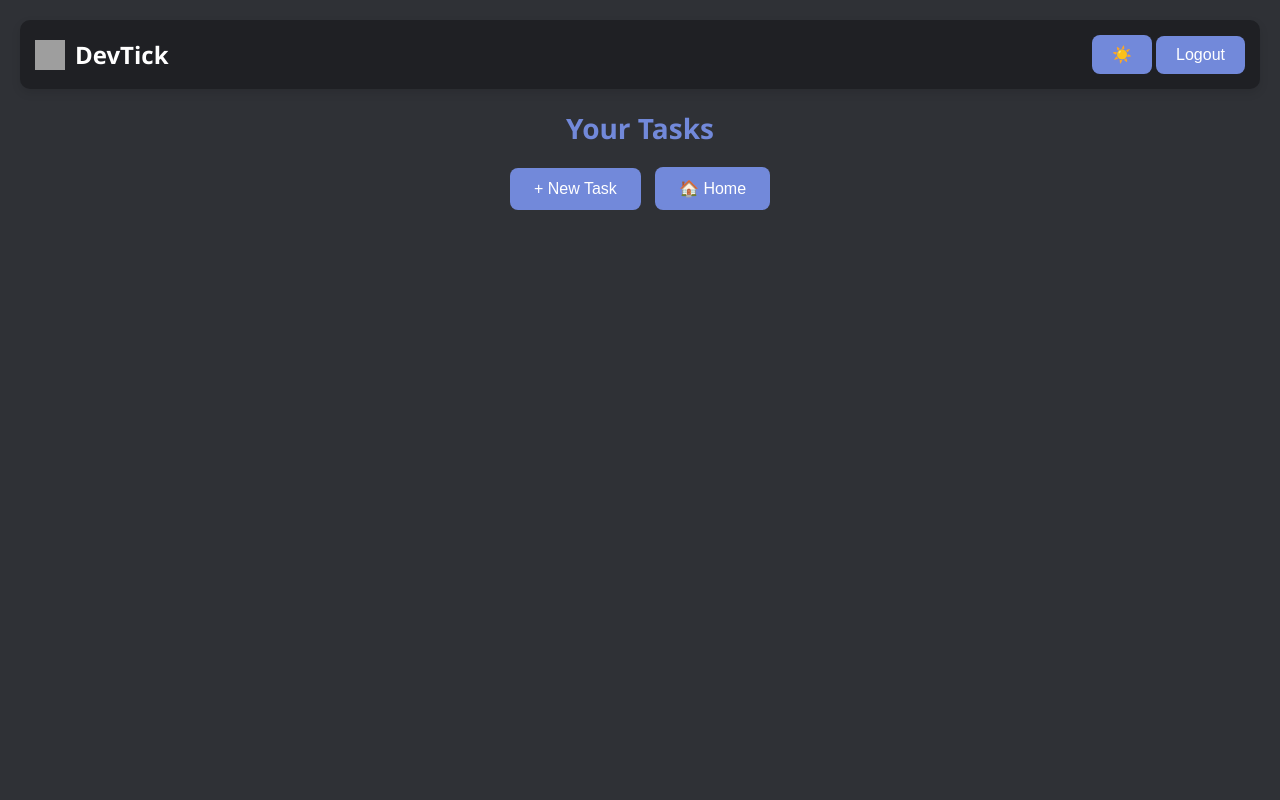
After one commit to SarveshwarSenthilKumar/DevTick, a Flask app: template templates/viewTasks.html in a window 1280 px wide. The commit adds this page. Run offline with Flask 3, Linux system fonts and the light colour scheme; the template is opened without the code that fills it, so the values that code supplies are empty; grey boxes are pictures that could not be loaded.

Commit message:
Basic View Tasks Functionality

```diff
--- a/templates/homepage.html
+++ b/templates/homepage.html
@@ -318,7 +318,7 @@
     }
 
     // Task Management Functions
-    function checkTasks() { alert("Checking tasks..."); }
+    function checkTasks() { window.location.href = "/tasks/getTasks"; }
     function createTask() { window.location.href = "/tasks/createtask"; }
     function checkContacts() { alert("Viewing contacts..."); }
     function createContact() { alert("Creating new contact..."); }
--- /dev/null
+++ b/templates/viewTasks.html
@@ -0,0 +1,260 @@
+<!DOCTYPE html>
+<html lang="en">
+<head>
+    <meta charset="UTF-8">
+    <title>Your Tasks - DevTick</title>
+    <link rel="icon" type="image/png" href="https://i.ibb.co/KjnRR0ky/image-2025-04-02-195727739.png">
+    <meta name="viewport" content="width=device-width, initial-scale=1.0">
+    <style>
+        * { margin: 0; padding: 0; box-sizing: border-box; }
+
+        body {
+            font-family: 'Segoe UI', Tahoma, Geneva, Verdana, sans-serif;
+            background-color: #2f3136;
+            color: white;
+            min-height: 100vh;
+            padding: 20px;
+        }
+
+        header {
+            width: 100%;
+            background-color: #1f2024;
+            color: white;
+            padding: 15px;
+            display: flex;
+            justify-content: space-between;
+            align-items: center;
+            border-radius: 10px;
+            margin-bottom: 20px;
+            box-shadow: 0 4px 10px rgba(0, 0, 0, 0.1);
+        }
+
+        .logo {
+            font-size: 24px;
+            font-weight: bold;
+            display: flex;
+            align-items: center;
+            gap: 10px;
+        }
+
+        .logo img {
+            width: 30px;
+            height: 30px;
+        }
+
+        .theme-toggle-btn, .logout-btn {
+            background-color: #7289da;
+            color: white;
+            cursor: pointer;
+            border: none;
+            padding: 10px 20px;
+            font-size: 16px;
+            border-radius: 8px;
+            transition: background-color 0.3s;
+        }
+
+        .theme-toggle-btn:hover, .logout-btn:hover {
+            background-color: #5b6eae;
+        }
+
+        h2 {
+            font-size: 28px;
+            margin-bottom: 20px;
+            text-align: center;
+            color: #7289da;
+        }
+
+        .task-container {
+            display: grid;
+            grid-template-columns: repeat(auto-fill, minmax(340px, 1fr));
+            gap: 20px;
+        }
+
+        .task-card {
+            background-color: #36393f;
+            border-radius: 10px;
+            padding: 20px;
+            box-shadow: 0 4px 10px rgba(0, 0, 0, 0.2);
+            display: flex;
+            flex-direction: column;
+        }
+
+        .task-title {
+            font-size: 22px;
+            font-weight: bold;
+            color: #ffffff;
+            margin-bottom: 10px;
+        }
+
+        .task-desc {
+            font-size: 16px;
+            margin-bottom: 15px;
+            color: #ccc;
+        }
+
+        ul.task-details {
+            list-style: none;
+            padding-left: 0;
+            margin: 10px 0;
+            line-height: 1.6;
+            color: #bbb;
+        }
+
+        ul.task-details li strong {
+            color: #ccc;
+        }
+
+        .urgent {
+            color: #ff6b6b;
+            font-weight: bold;
+        }
+
+        .task-actions {
+            margin-top: 20px;
+            display: flex;
+            gap: 10px;
+        }
+
+        .task-actions button {
+            flex: 1;
+            padding: 10px;
+            font-size: 14px;
+            border: none;
+            border-radius: 6px;
+            cursor: pointer;
+            background-color: #7289da;
+            color: white;
+            transition: background-color 0.3s;
+        }
+
+        .task-actions button:hover {
+            background-color: #5b6eae;
+        }
+
+        .top-actions {
+            text-align: center;
+            margin-bottom: 20px;
+        }
+
+        .top-actions button {
+            background-color: #7289da;
+            color: white;
+            border: none;
+            padding: 12px 24px;
+            font-size: 16px;
+            border-radius: 8px;
+            cursor: pointer;
+            margin: 0 5px;
+        }
+
+        .top-actions button:hover {
+            background-color: #5b6eae;
+        }
+
+        .additional-section {
+            margin-top: 15px;
+            padding-top: 10px;
+            border-top: 1px solid #555;
+        }
+
+        .additional-section h4 {
+            margin-bottom: 10px;
+            color: #ccc;
+        }
+
+        .additional-section ul {
+            list-style: none;
+            padding-left: 0;
+        }
+
+        .additional-section li {
+            margin-bottom: 5px;
+            color: #aaa;
+        }
+    </style>
+</head>
+<body>
+
+<header>
+    <div class="logo">
+        <img src="https://i.ibb.co/KjnRR0ky/image-2025-04-02-195727739.png" alt="DevTick Logo">
+        <span class="DevTickHeader">DevTick</span>
+    </div>
+    <div>
+        <button class="theme-toggle-btn" onclick="toggleTheme()">☀️</button>
+        <button class="logout-btn" onclick="logout()">Logout</button>
+    </div>
+</header>
+
+<h2>Your Tasks</h2>
+
+<div class="top-actions">
+    <button onclick="window.location.href='/tasks/createtask'">+ New Task</button>
+    <button onclick="window.location.href='/'">🏠 Home</button>
+</div>
+
+<div class="task-container">
+    {% for task in tasks %}
+    <div class="task-card">
+        <div class="task-title">{{ task.title }}</div>
+        <div class="task-desc">{{ task.description }}</div>
+        <ul class="task-details">
+            <li><strong>Status:</strong> {{ task.status }}</li>
+            <li><strong>Priority:</strong> {{ task.priority }}</li>
+            <li><strong>Due Date:</strong> {{ task.dueDate }}</li>
+            <li><strong>Created At:</strong> {{ task.createdAt }}</li>
+            <li><strong>Completed At:</strong> {{ task.completedAt }}</li>
+            <li><strong>Urgency:</strong> {% if task.urgent %}<span class="urgent">Urgent</span>{% else %}Not Urgent{% endif %}</li>
+            <li><strong>Assigned To:</strong> {{ task.assignedTo }}</li>
+            <li><strong>Contributors:</strong> {{ task.contributors }}</li>
+            <li><strong>Category:</strong> {{ task.category }}</li>
+            <li><strong>Notes:</strong> {{ task.notes }}</li>
+            <li><strong>Project:</strong> {{ task.project }}</li>
+            <li><strong>Owned By:</strong> {{ task.ownedBy }}</li>
+        </ul>
+
+        {% if task.additionalFields and task.additionalValues %}
+        <div class="additional-section">
+            <h4>Additional Fields:</h4>
+            <ul>
+                {% for i in range(task.additionalFields|length) %}
+                    <li>
+                        <strong>{{ task.additionalFields[i] }}:</strong>
+                        {{ task.additionalValues[i] if i < task.additionalValues|length else 'N/A' }}
+                    </li>
+                {% endfor %}
+            </ul>
+        </div>
+        {% endif %}
+
+
+        <div class="task-actions">
+            <form method="POST" action="/tasks/deletetask/{{ task.id }}">
+                <button type="submit">Delete</button>
+            </form>
+            <form method="GET" action="/tasks/edittask/{{ task.id }}">
+                <button type="submit">Edit</button>
+            </form>
+        </div>
+    </div>
+    {% endfor %}
+</div>
+
+<script>
+    function toggleTheme() {
+        const body = document.body;
+        body.classList.toggle('dark-mode');
+        body.classList.toggle('light-mode');
+        const button = document.querySelector('.theme-toggle-btn');
+        button.textContent = body.classList.contains('dark-mode') ? '☀️' : '🌙';
+    }
+
+    function logout() {
+        if (confirm("You are about to log out of DevTick!")) {
+            window.location.href = "/auth/logout";
+        }
+    }
+</script>
+
+</body>
+</html>
--- a/utils/auth.py
+++ b/utils/auth.py
@@ -73,6 +73,7 @@ def signup():
     db.execute("INSERT INTO users (username, password, dateJoined, accountStatus, emailaddress, phoneNumber, name, dateOfBirth, gender) VALUES (?,?,?,?,?,?,?,?,?)", username, password, dateJoined, "Active", emailAddress, phoneNumber, fullName, dateOfBirth, gender)
 
     session["name"] = username
+    session["id"] = user["id"]
 
     return redirect("/")
 
--- a/utils/tasks.py
+++ b/utils/tasks.py
@@ -51,4 +51,4 @@ def getTasks():
             task["additionalFields"] = json.loads(task["additionalFields"])
             task["additionalValues"] = json.loads(task["additionalValues"])
 
-        return tasks
+        return render_template("viewTasks.html", tasks=tasks)
```
